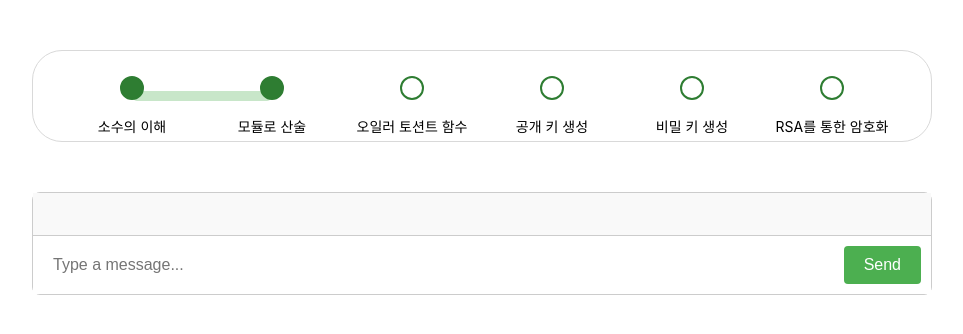
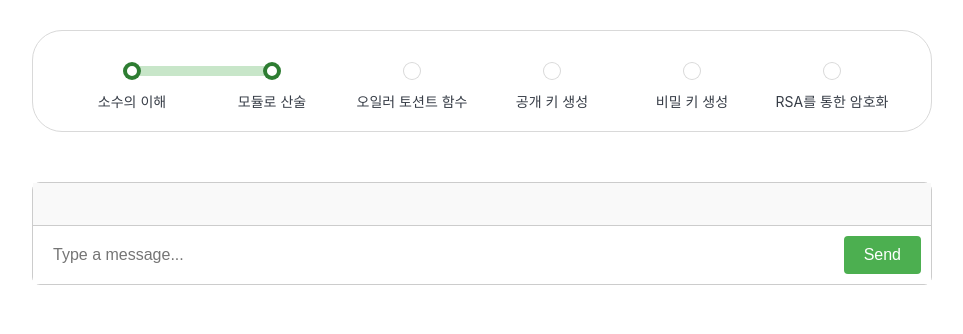
Before and after one commit to Daeuning/SIT-Chatbot, a React (Create React App) app in the folder sitchat/: page / in a window 1280 px wide. Shown: the top 334 px of the page, without its empty margins (283-1246 px from the left). Built offline with nearby package versions, Linux system fonts and the light colour scheme.

Commit message:
design: progress bar 디자인 수정

```diff
--- a/sitchat/src/features/Chatbot.jsx
+++ b/sitchat/src/features/Chatbot.jsx
@@ -1,6 +1,6 @@
 import React, { useState } from 'react';
 import styled from 'styled-components';
-import ReactMarkdown from 'react-markdown'; // react-markdown을 가져옵니다
+import ReactMarkdown from 'react-markdown';
 import { sendMessageToApi, sendEvaluationToApi } from '../services/chatbotService';
 
 const ChatContainer = styled.div`
@@ -62,7 +62,6 @@ function Chatbot() {
       const updatedMessages = [...messages, userMessage, gptMessage];
       setMessages(updatedMessages);
 
-      // 가장 최근의 사용자 메시지와 GPT 응답을 추출해서 평가 API 호출
       const evaluationResponse = await sendEvaluationToApi(userMessage, gptMessage);
       console.log('Evaluation Response:', evaluationResponse);
     } catch (error) {
@@ -75,7 +74,6 @@ function Chatbot() {
       <MessagesContainer>
         {messages.map((msg, index) => (
           <div key={index} className={`message ${msg.role}`}>
-            {/* react-markdown을 사용해 마크다운 형식을 HTML로 변환하여 출력 */}
             <ReactMarkdown>{msg.content}</ReactMarkdown>
           </div>
         ))}
--- a/sitchat/src/features/ProgressBar.jsx
+++ b/sitchat/src/features/ProgressBar.jsx
@@ -6,7 +6,7 @@ const Container = styled.div`
   flex-direction: column;
   align-items: center;
   justify-content: center;
-  width: 700px; /* ProgressBar의 너비를 줄이기 */
+  width: 700px;
 `;
 
 const ProgressTrack = styled.div`
@@ -27,13 +27,13 @@ const FilledTrack = styled.div`
 `;
 
 const Marker = styled.div`
-  width: 20px;
-  height: 20px;
-  background-color: ${(props) => (props.active ? '#2e7d32' : '#fff')};
-  border: 2px solid #2e7d32;
+  width: 18px;
+  height: 18px;
+  background-color: #fff;
+  box-shadow: ${(props) => props.active ? '0 0 0 4px #2e7d32 inset' : '0 0 0 1px #D9D9D9 inset'};
   border-radius: 50%;
   position: absolute;
-  top: -15px;  /* 조정된 위치 */
+  top: -4px;
   left: ${(props) => props.left}%;
   transform: translateX(-50%);
   display: flex;
@@ -52,12 +52,12 @@ const Label = styled.span`
   font-size: 14px;
   text-align: center;
   position: absolute;
-  top: 25px; /* Adjust as needed */
+  top: 25px;
   left: ${(props) => props.left}%;
   transform: translateX(-50%);
-  white-space: nowrap;  /* 텍스트가 한 줄로 나오도록 설정 */
+  white-space: nowrap;
   overflow: hidden;
-  text-overflow: ellipsis;  /* 텍스트가 넘칠 때 줄임표 표시 */
+  text-overflow: ellipsis;
 `;
 
 const ProgressBar = ({ checkpoints }) => {
--- a/sitchat/src/index.css
+++ b/sitchat/src/index.css
@@ -5,6 +5,7 @@ body {
     sans-serif;
   -webkit-font-smoothing: antialiased;
   -moz-osx-font-smoothing: grayscale;
+  color: #373D47;
 }
 
 code {
--- a/sitchat/src/pages/main.jsx
+++ b/sitchat/src/pages/main.jsx
@@ -24,11 +24,11 @@ const ProgressBarContainer = styled.div`
   justify-content: center;
   align-items: center;
   width: 900px;  /* 너비 유지 */
-  margin-top: 50px;
+  margin-top: 30px;
   margin-bottom: 50px;
   border: 1px solid ${COLORS.light_grey};
   border-radius: 30px;
-  padding: 40px 60px 20px 60px;
+  padding: 35px 60px 35px 60px;
   box-sizing: border-box;
 `;
 
--- a/sitchat/src/styles/colors.jsx
+++ b/sitchat/src/styles/colors.jsx
@@ -1,3 +1,4 @@
 export const COLORS = {
     light_grey: '#D9D9D9',
+    basic_font: '#373D47'
 }
```
